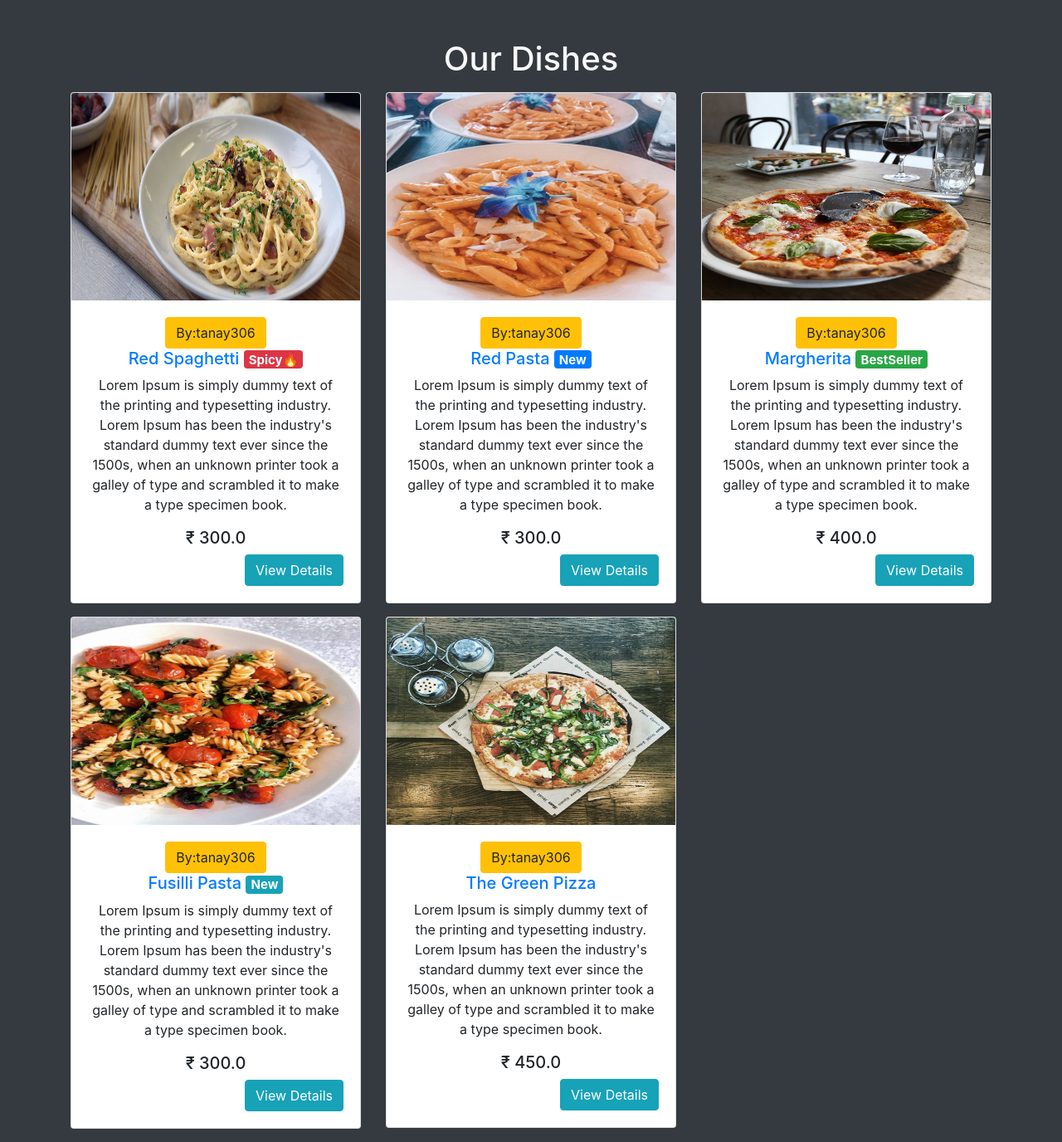
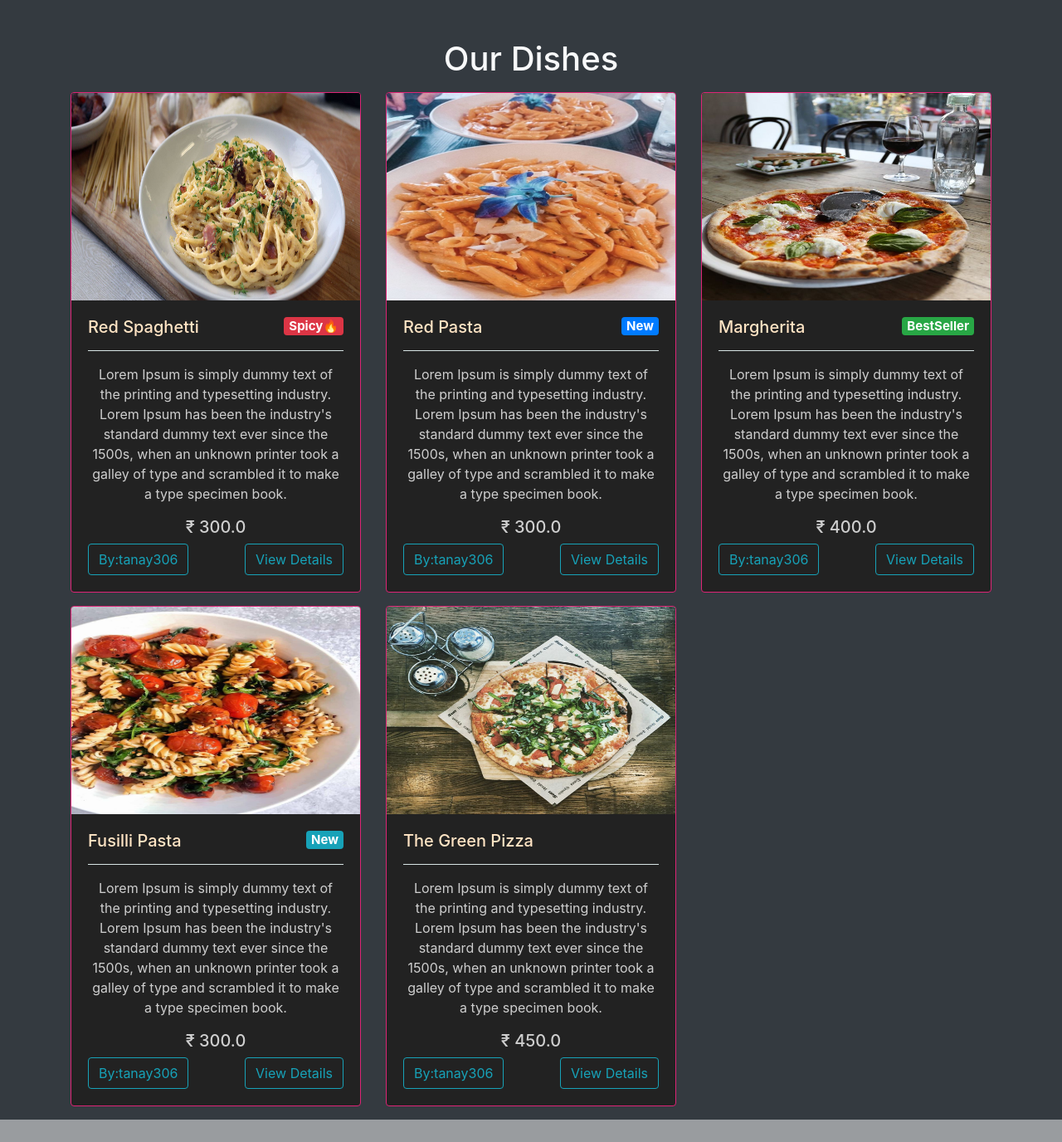
Before and after one commit to tanay306/UrbanEats, a Django app: page / in a window 1280 px wide. Shown: the part 669-2045 px from the top of the page at 83% size. After the commit the page ends 2018 px from the top, so only its background shows below. Run offline with Django 3.2, Linux system fonts and the light colour scheme; data comes from the database, SQL or seed files in the repository; some libraries are stand-ins or nearby versions.

Commit message:
home page card navbar and dish detail page

```diff
--- a/main/templates/main/home.html
+++ b/main/templates/main/home.html
@@ -8,14 +8,13 @@
           <li data-target="#carouselExampleCaptions" data-slide-to="2"></li>
         </ol>
         <div class="carousel-inner">
+          <div class="carousel-item ">
+            <img src="https://media.istockphoto.com/photos/whole-italian-pizza-on-wooden-table-with-ingredients-picture-id1048400936?k=20&m=1048400936&s=612x612&w=0&h=fPRKreYthnwvfa1x9WT6e13PtTSvK9ClhxkKOM6zhSk=" class="d-block w-100" alt="item1" height="500px">
+
+          </div>
           <div class="carousel-item active">
-            <img src="https://media.istockphoto.com/photos/whole-italian-pizza-on-wooden-table-with-ingredients-picture-id1048400936?k=20&m=1048400936&s=612x612&w=0&h=fPRKreYthnwvfa1x9WT6e13PtTSvK9ClhxkKOM6zhSk=" class="d-block w-100" alt="item1" height="500px">
-            <div class="carousel-caption d-none d-md-block text-dark">
-              <h1>Urban Eats</h1>
-            </div>
-          </div>
-          <div class="carousel-item">
             <img src="https://assets.epicurious.com/photos/60abd3d94128fb7fa6411297/6:4/w_4528,h_3018,c_limit/ScallopsPineAppleRisotto_HERO_RECIPE_052021_16402.jpg" class="d-block w-100" alt="item2" height="600px">
+
           </div>
           <div class="carousel-item">
             <img src="https://encrypted-tbn0.gstatic.com/images?q=tbn:ANd9GcQIIPu_SsMkZ7GJrhZ4ysgKCCjLL5qaL2T3MA&usqp=CAU" class="d-block w-100" alt="item3" height="600px">
@@ -30,12 +29,15 @@
           <span class="sr-only">Next</span>
         </a>
     </div>
-    <div class="container">
+    <!-- <div class="container">
       <h1 class="text-center text-light mb-3">Our Dishes</h1>
       <div class="row">
         {% for item in menu_items %}
             <div class="col-sm-4">
-                <div class="card mb-3" style="height: fit-content; overflow: auto;">
+                <div class="card mb-3" style="height: fit-content; overflow: auto; background: #222;
+                border: 1px solid #dd2476;
+                color: rgba(250, 250, 250, 0.8);
+                margin-bottom: 2rem;">
                   <img src="{{ item.image.url }}" style="height: 250px;">
                     <div class="card-body text-center">
                       <button class="btn btn-warning">By:{{ item.created_by }}</button>
@@ -48,6 +50,31 @@
             </div>
         {% endfor %}
       </div>
+    </div> -->
+    <div class="container">
+      <h1 class="text-center text-light mb-3">Our Dishes</h1>
+      <div class="row">
+        {% for item in menu_items %}
+            <div class="col-sm-4">
+                <div class="card mb-3" style="height: fit-content; overflow: auto; background: #222;
+                border: 1px solid #dd2476;
+                color: rgba(250, 250, 250, 0.8);
+                margin-bottom: 2rem;">
+                  <img src="{{ item.image.url }}" style="height: 250px;">
+                    <div class="card-body">
+
+                      <h5 class="text"><a href="{% url 'main:dishes' item.slug %}" style="color:bisque;">{{ item.title }} </a><span class="badge badge-{{ item.label_colour }}"style="float:right;">{{ item.labels }}</span></h5>
+                      <hr style="background-color: azure;"/>
+                      <p class="text-center">{{ item.description }}</p>
+                      <h5 class="text-center">₹ {{ item.price }}</h5>
+                      <button class="btn btn-outline-info">By:{{ item.created_by }}</button>
+                      <a href="{% url 'main:dishes' item.slug %}" class="btn btn-outline-info float-right">View Details</a>
+                    </div>
+                </div>
+            </div>
+        {% endfor %}
+      </div>
     </div>
+
   </div>
 {% endblock content %}
--- a/main/templates/main/layout.html
+++ b/main/templates/main/layout.html
@@ -11,7 +11,7 @@
 </head>
 <body>
     <nav class="navbar navbar-expand-lg navbar-dark bg-dark">
-        <a class="navbar-brand" href="/"><h3>The XYZ</h3></a>
+        <a class="navbar-brand" href="/"><h3 style="font-family: ui-rounded;">Urban Eats</h3></a>
         <button
             class="navbar-toggler"
             type="button"
@@ -27,29 +27,29 @@
             <ul class="navbar-nav mr-auto">
             </ul>
             <ul class="navbar-nav ml-auto">
-                    <li><a href="{% url 'main:home' %}" class="mr-2 text-light">Home</a></li>
+                    <li><a href="{% url 'main:home' %}" class="mr-2 btn btn-outline-secondary" style="color: aliceblue;">Home</a></li>
                 {% if user.is_authenticated %}
                     {% if request.user|has_group:"admin_owner" %}
-                        <li><a href="{% url 'main:admin_dashboard' %}" class="mr-2 text-light">DashBoard</a></li>
+                        <li><a href="{% url 'main:admin_dashboard' %}" class="mr-2 btn btn-outline-secondary"style="color: aliceblue;">DashBoard</a></li>
                         <li>
                             <form class="logout-link" action="{% url 'accounts:logout' %}" method="post">
                                 {% csrf_token %}
-                                <button type="submit" class="mr-2">Logout</button>
+                                <button type="submit" class="mr-2 btn btn-outline-secondary"style="color: aliceblue;">Logout</button>
                             </form>
                         </li>
                     {% else %}
-                        <li><a href="{% url 'main:cart' %}" class="mr-2 text-light">My Cart🛒</a></li>
-                        <li><a href="{% url 'main:order_details' %}" class="mr-2 text-light">Your Orders</a></li>
+                        <li><a href="{% url 'main:cart' %}" class="mr-2 btn btn-outline-secondary"style="color: aliceblue;">My Cart🛒</a></li>
+                        <li><a href="{% url 'main:order_details' %}" class="mr-2 btn btn-outline-secondary"style="color: aliceblue;">Your Orders</a></li>
                         <li>
                             <form class="logout-link" action="{% url 'accounts:logout' %}" method="post">
                                 {% csrf_token %}
-                                <button type="submit" class="mr-2">Logout</button>
+                                <button type="submit" class="mr-2 btn btn-outline-secondary"style="color: aliceblue;">Logout</button>
                             </form>
                         </li>
                     {% endif %}
                 {% else %}
-                    <li><a href="{% url 'accounts:login' %}" class="mr-2 text-light">Login</a></li>
-                    <li><a href="{% url 'accounts:signup' %}" class="mr-2 text-light">SignUp</a></li>
+                    <li><a href="{% url 'accounts:login' %}" class="mr-2 btn btn-outline-secondary"style="color: aliceblue;">Login</a></li>
+                    <li><a href="{% url 'accounts:signup' %}" class="mr-2 btn btn-outline-secondary"style="color: aliceblue;">SignUp</a></li>
                 {% endif %}
             </ul>
         </div>
```
Also changed, not shown: main/templates/main/dishes.html (+7 -5 lines), main/static/main/styles.css (line endings or trailing spaces).
